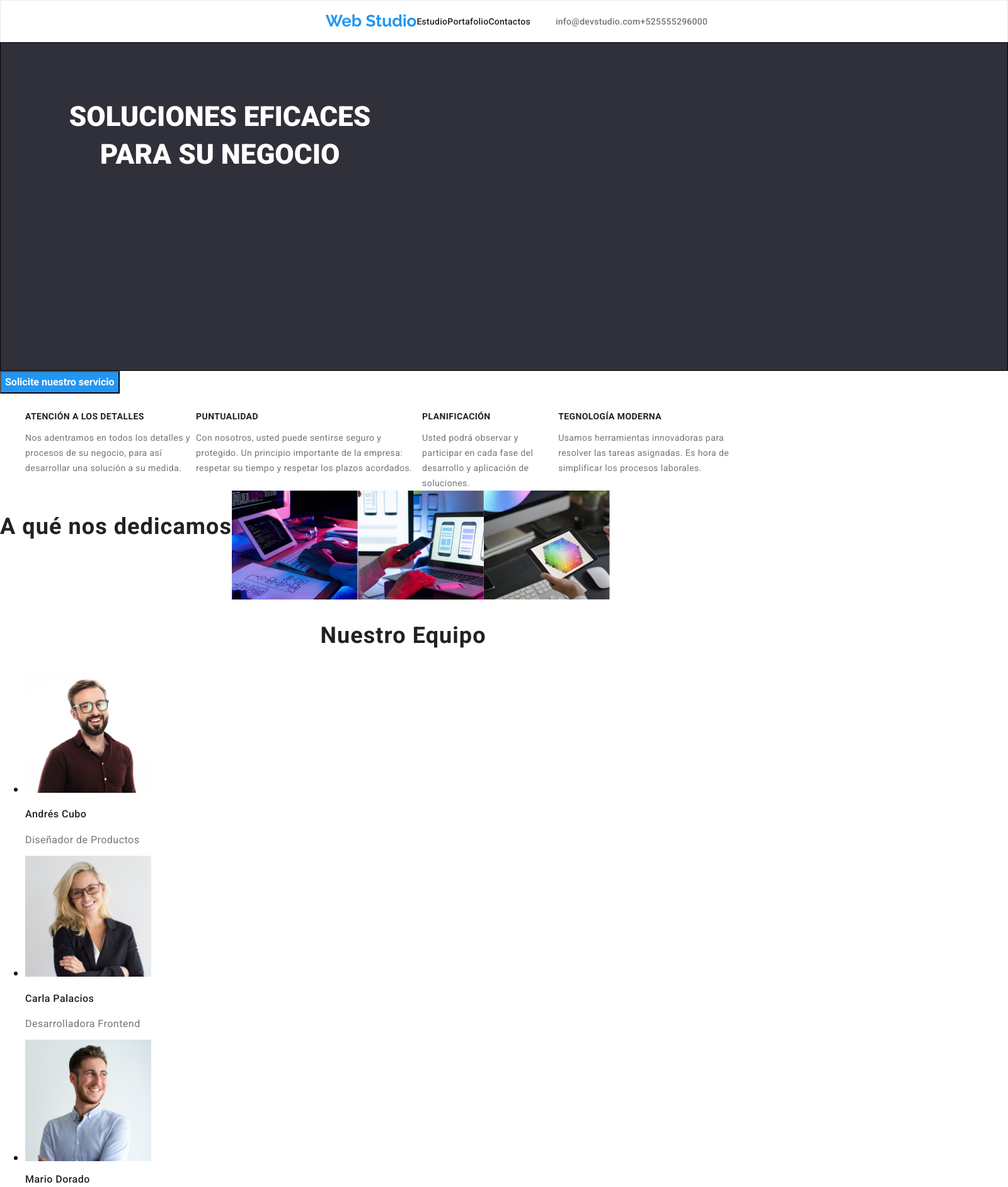
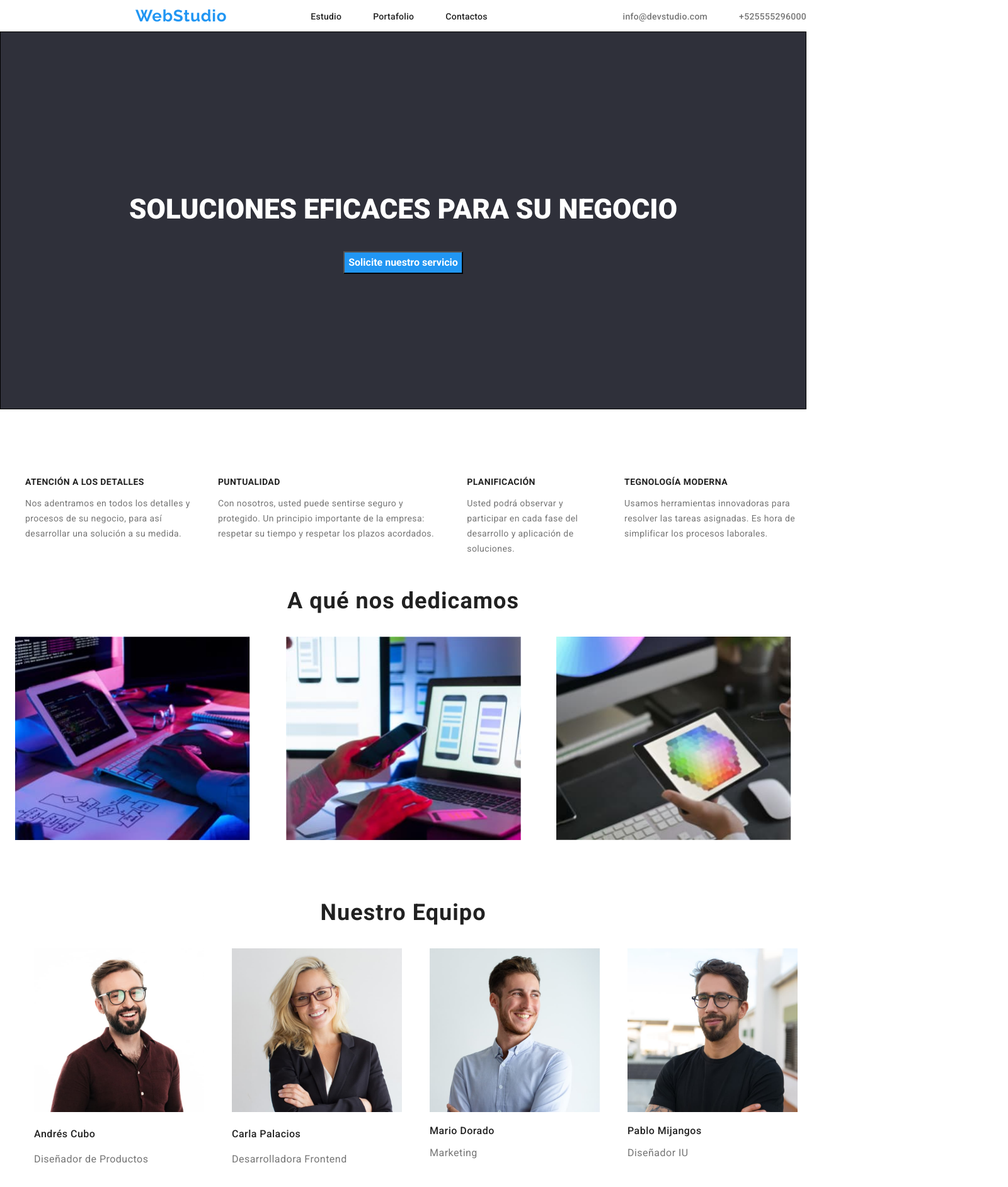
Before and after one commit to sammy-acosta19/goit-markup-hw-03, a plain HTML site: page index.html in a window 1280 px wide. Shown: the top 1885 px of the page at 63% size, 1600 px wide, since content can reach past the window. Drawn offline with Linux system fonts and the light colour scheme; files whose address does not match are found by name.

Commit message:
estilos pagina1

```diff
--- a/css/styles.css
+++ b/css/styles.css
@@ -4,33 +4,64 @@
   box-sizing: border-box;
 }
 
-
 .body {
     font-family: "Raleway", "Roboto", sans-serif;
+    margin: 0;
   }
-.menu {
-  background: #FFFFFF;
-  height: 67px;
-  width: 1600px;
-  left: 0px;
-  top: 0px;
+/* Encabezado*/
+.header-title {
+  font-family: 'Raleway';
+  font-style: normal;
+  font-weight: 700;
+  font-size: 26px;
+  line-height: 31px;
+  text-align: right;
+  letter-spacing: 0.03em;
+  color: #2196f3;
+}
+.header-title-footer{
+  font-family: 'Raleway';
+  font-style: normal;
+  font-weight: 700;
+  font-size: 26px;
+  line-height: 31px;
+  text-align: right;
+  letter-spacing: 0.03em;
+  margin: 215px;
+  color: #2196f3;
+}
+.contenedor-principal{
   display: flex;
-  justify-content:center;
-  border: 1px solid #ECECEC;
+  justify-content: space-between;
+  align-items: center;
+  margin-left: 215px;
+  max-width: 1166px;
 }
-.menu-items {
+.menu{
   display: flex;
-  justify-content:center;
+  justify-content: space-between;
   align-items: center;
+  margin-left:93px;
+  margin-right: auto;
 }
-.menu-items li {
+.menu-items-1{
+  display: flex;
+  justify-content: space-between;
+  gap: 50px;
+}
+.menu-items-2{
+  display: flex;
+  justify-content: space-between;
+  gap: 50px;
+  padding: 0;
+}
+li{
   list-style: none;
-  display: block;
 }
-.menu-items li a {
+a{
   text-decoration: none;
-  display: block;
 }
+
  .logo {
 font-family: 'Raleway';
 font-style: normal;
@@ -41,7 +72,7 @@ text-align: right;
 color: #2196F3;
  }
 
-.nav {
+.nav-1{
 font-family: 'Roboto';
 font-style: normal;
 font-weight: 500;
@@ -84,18 +115,58 @@ color: #757575;
 .fondo {
 background: #2F303A;
 border: 1px solid #000000;
-width: 1600px;
-height: 522px;
-}
-.main-title {
+height: 600px;
 display: flex;
 justify-content: center;
-align-content: center;
-width: 696px;
-height: 120px;
-left: 448px;
-top: 280px;
-padding:50px;
+align-items: center;
+margin-bottom: 95px;
+}
+.boton{
+  display: flex;
+  flex-direction: column;
+  justify-content: center;
+  align-items: center;
+}
+.parrafos{
+  display: flex;
+  flex-direction: row;
+  justify-content: space-between;
+  gap:30px ;
+
+}
+.images{
+  display: flex;
+  flex-direction: row;
+  justify-content: space-evenly;
+  gap: 33px;
+  margin-bottom: 94px;
+}
+.ordenamiento{
+  display: flex;
+  flex-direction: row;
+  justify-content: space-evenly;
+  gap: 30px;
+  margin-bottom: 94px;
+}
+.fondo-1{
+  background: #2F303A;
+  height: 252px;
+}
+.ordenamiento-1{
+  display: flex;
+  flex-direction: column;
+  margin-left: 215px;
+
+}
+.titulo{
+  display: flex;
+  flex-direction:row;
+  justify-content: flex-start;
+  margin-left: 215px;
+  margin-bottom: 94px;
+}
+
+.main-title {
 font-family: 'Roboto';
 font-style: normal;
 font-weight: 900;
@@ -105,9 +176,6 @@ text-align: center;
 color: #FFFFFF;
 }
 .btn-principal {
-display:flex;
-justify-content: center;
-align-content: center;
 font-family: 'Roboto';
 font-style: normal;
 font-weight: 700;
@@ -115,16 +183,7 @@ font-size: 16px;
 line-height: 30px;
 color: white
 }
-.parrafos {
-display: flex;
-justify-content: center;
-align-content: center;
-list-style: none;
-width: 1170px;
-height: 122px;
-left: 214px;
-top: 775px;
-}
+
 .subtittles {
 font-family: 'Roboto';
 font-style: normal;
@@ -152,9 +211,6 @@ line-height: 42px;
 text-align: center;
 letter-spacing: 0.03em;
 color: #212121;
-}
-.images {
-  display: flex;
 }
 .names {
 font-family: 'Roboto';
--- a/index.html
+++ b/index.html
@@ -1,36 +1,29 @@
 <!DOCTYPE html>
 <html lang="en">
+
 <head>
   <meta charset="UTF-8" />
   <meta http-equiv="X-UA-Compatible" content="IE=edge" />
-    <meta
-      name="description"
-      content="El estudio de los conceptos basicos de HTML5 para principiantes"
-    />
-    <link
-      href="https://fonts.googleapis.com/css2?family=Roboto:wght@400;500;700;900&display=swap"
-      rel="stylesheet"
-    />
-    <link
-      href="https://fonts.googleapis.com/css2?family=Raleway:wght@700&display=swap"
-      rel="stylesheet"
-    />
+  <meta name="description" content="El estudio de los conceptos basicos de HTML5 para principiantes" />
+  <link href="https://fonts.googleapis.com/css2?family=Roboto:wght@400;500;700;900&display=swap" rel="stylesheet" />
+  <link href="https://fonts.googleapis.com/css2?family=Raleway:wght@700&display=swap" rel="stylesheet" />
   <title>tarea de casa 1 sin CCS</title>
   <link rel="stylesheet" href="node_modules/modern-normalize/modern-normalize.css">
   <link rel="stylesheet" href="css/styles.css" />
 </head>
-
 <body>
   <!-- ENCABEZADO -->
-    <header>
+  <header class="contenedor-header">
+    <div class="contenedor-principal">
+      <a class="header-title" href="">WebStudio</a>
       <nav class="menu">
-        <ul class="menu-items">
-          <li><a class="logo" href="">Web Studio</a></li>
-          <li><a class="nav" href="">Estudio</a></li>
-          <li><a class="nav" href="portafolio.html">Portafolio</a></li>
-          <li><a class="nav" href="">Contactos</a></li>
+        <ul class="menu-items-1">
+          <li><a class="nav-1" href="">Estudio</a></li>
+          <li><a class="nav-1" href="portafolio.html">Portafolio</a></li>
+          <li><a class="nav-1" href="">Contactos</a></li>
         </ul>
-        <ul class="menu-items">
+      </nav>
+      <ul class="menu-items-2">
         <li>
           <a class="contact" href="mailto:info@devstudio.com">info@devstudio.com</a>
         </li>
@@ -38,20 +31,20 @@
           <a class="contact" href="tel:+525555296000">+525555296000</a>
         </li>
       </ul>
-      </nav>
-      </ul>
+    </div>
+    </div>
   </header>
+  <main>
     <!-- TUTULO - BOTON-->
     <section class="fondo">
+      <div class="boton">
         <h1 class="main-title">SOLUCIONES EFICACES PARA SU NEGOCIO</h1>
-    </section>
-    <section>
-      <button type="button" class=" btn-principal">
-        Solicite nuestro servicio
-      </button>
+        <button type="button" class=" btn-principal">Solicite nuestro servicio</button>
+      </div>
     </section>
     <!-- LISTA - DESCRIPCION -->
     <section>
+      <div>
         <ul class="parrafos">
           <li>
             <h2 class="subtittles">ATENCIÓN A LOS DETALLES</h2>
@@ -86,55 +79,57 @@
             </p>
           </li>
         </ul>
+      </div>
     </section>
+
     <!-- IMAGENES -->
-    <section class="images">
+    <section>
       <h3 class="subsection">A qué nos dedicamos</h3>
-      <img src="images/teclado.jpg" width="200" alt="tecladotablet" />
-      <img src="images/portatil.jpg" width="200" alt="portatiltelefono" />
-      <img src="images/tablet.jpg" width="200" alt="tabletcolores" />
+      <div class="images">
+        <img src="images/teclado.jpg" width="373" alt="tecladotablet" />
+        <img src="images/portatil.jpg" width="373" alt="portatiltelefono" />
+        <img src="images/tablet.jpg" width="373" alt="tabletcolores" />
+      </div>
     </section>
     <!-- IMAGENES EQUIPO - DESCRIPCION -->
-    <main>
     <section>
       <h3 class="subsection">Nuestro Equipo</h3>
-        <ul>
+      <div>
+        <ul class="ordenamiento">
           <li>
-            <img src="images/imagen3.jpg"  width="200"  alt="andrescubo"/>
+            <img src="images/imagen3.jpg" width="270" alt="andrescubo" />
             <h4 class="names">Andrés Cubo</h4>
             <p class="definition">Diseñador de Productos</p>
           </li>
           <li>
-            <img src="images/imagen4.jpg" width="200"  alt="carlapalacios"/>
+            <img src="images/imagen4.jpg" width="270" alt="carlapalacios" />
             <h4 class="names">Carla Palacios</h4>
             <p class="definition">Desarrolladora Frontend</p>
           </li>
           <li>
-            <img src="images/imagen5.jpg" width="200" alt="mariodorado"/>
+            <img src="images/imagen5.jpg" width="270" alt="mariodorado" />
             <h3 class="names">Mario Dorado</h3>
             <p class="definition">Marketing</p>
           </li>
           <li>
-            <img src="images/imagen6.jpg" width="200"  alt="pablomijangos" />
+            <img src="images/imagen6.jpg" width="270" alt="pablomijangos" />
             <h3 class="names">Pablo Mijangos</h3>
             <p class="definition">Diseñador IU</p>
           </li>
         </ul>
-        <section class="clearfix"></section>
+      </div>
     </section>
   </main>
   <!-- PARTE FINAL -->
-    <footer class="fondo">
+  <footer class="fondo-1">
     <address>
-        <ul>
-          <li><a class="logo" href="">WebStudio</a></li>
-          <li>
-            <a class="location" href="Calz.Ticomán500,CiudaddeMéxico,CDMX,México">Calz. Ticomán 500, Ciudad de México, CDMX, México</a>
-          </li>
-          <li><a class="contact" href="correo">WebStudio@gmail.com</a></li>
-          <li><a class="contact" href="telefono">+52 55 5529 6000</a></li>
-        </ul>
+   <div class="titulo">
+    <a  class="header-title"href="">WebStudio</a>
+   </div>
+
     </address>
+  </div>
   </footer>
 </body>
+
 </html>
```
Also changed, not shown: portafolio.html (+4 -4 lines). Lines whose indentation alone changed are shown as unchanged.
